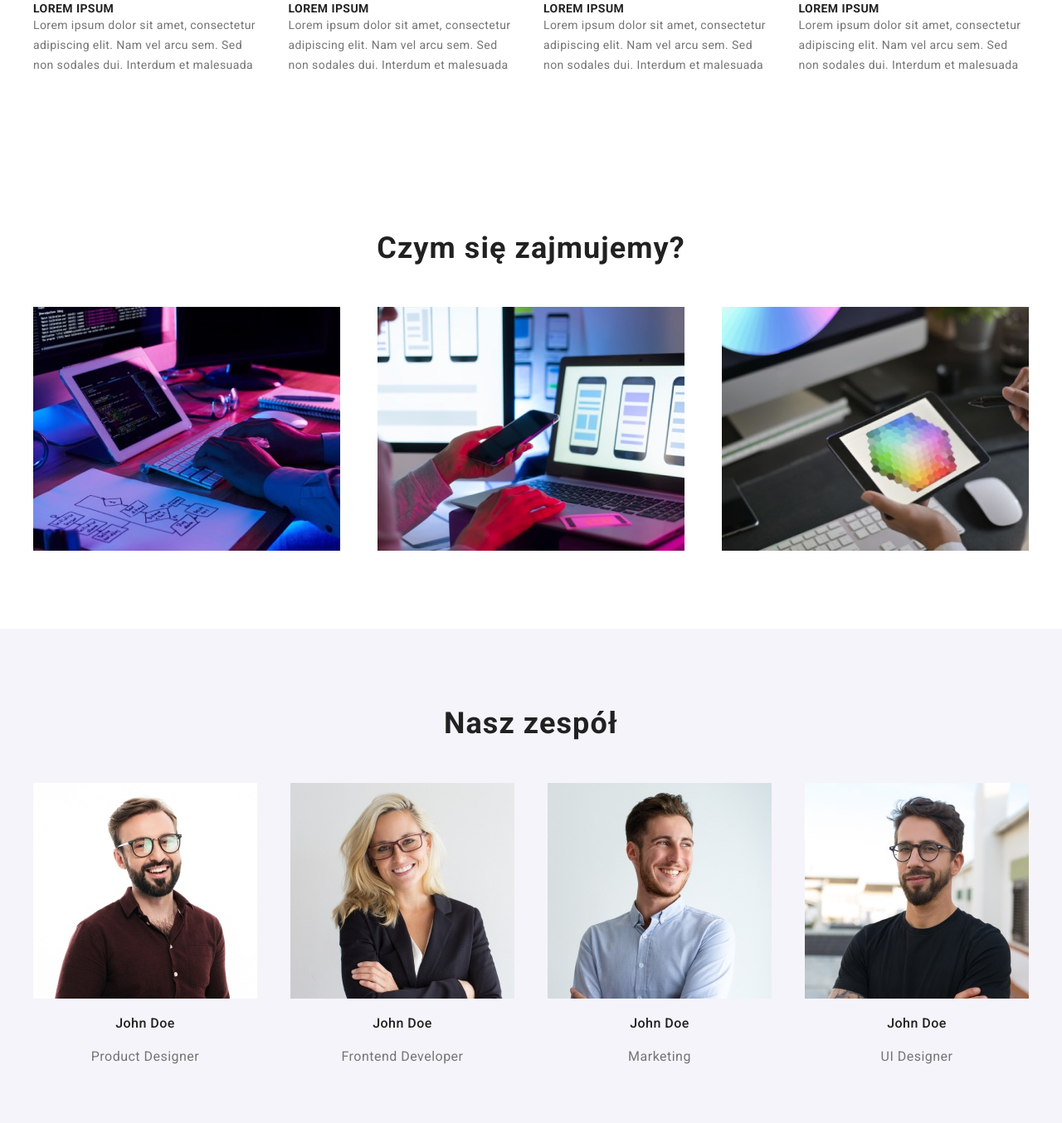
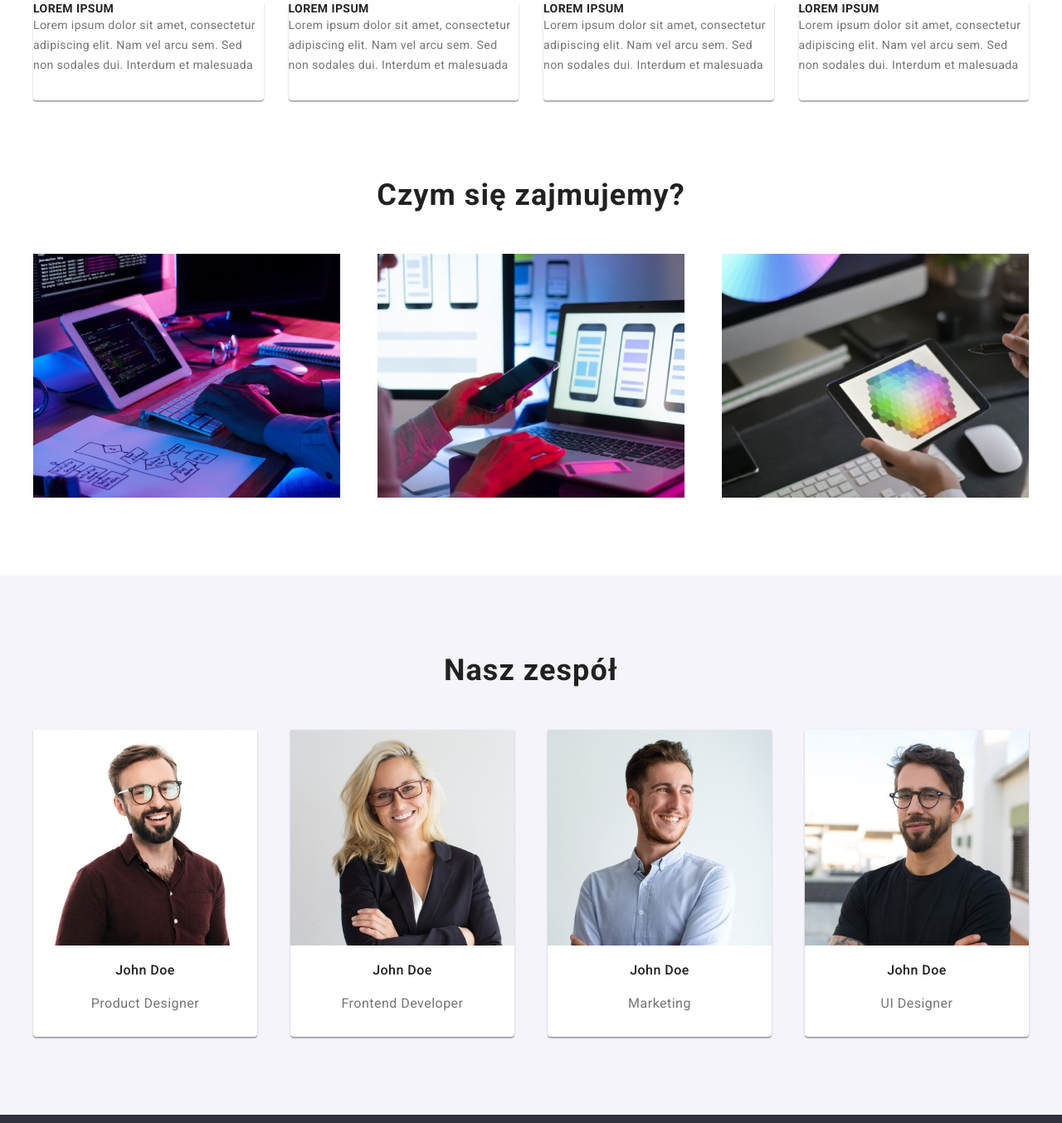
Before and after one commit to patrykdzieza/goit-hw-markup-03, a plain HTML site: page index.html in a window 1280 px wide. Shown: the part 906-2260 px from the top of the page at 83% size. Drawn offline with nearby package versions, Linux system fonts and the light colour scheme.

Commit message:
Small changes

```diff
--- a/CSS/styles.css
+++ b/CSS/styles.css
@@ -259,6 +259,11 @@ p {
 
 .section-4-col__item {
   list-style: none;
+  background-color: var(--white);
+  padding-bottom: 30px;
+  box-shadow: 0px 1px 3px rgba(0, 0, 0, 0.12), 0px 1px 1px rgba(0, 0, 0, 0.14),
+    0px 2px 1px rgba(0, 0, 0, 0.2);
+  border-radius: 0px 0px 4px 4px;
 }
 
 .section-4-col__title {
@@ -302,6 +307,7 @@ p {
 }
 .section-3-col__container {
   display: flex;
+  padding-bottom: 94px;
 }
 
 .section-3-col__title {
--- a/index.html
+++ b/index.html
@@ -82,7 +82,7 @@
         </div>
       </section>
 
-      <section class="section">
+      <section class="section-3-col__container">
         <div class="container">
           <h2 class="section-3-col__title">Czym się zajmujemy?</h2>
           <ul class="section-3-col__content">
@@ -113,7 +113,7 @@
           </ul>
         </div>
       </section>
-      <section class="section section-4-col__container--light-bg">
+      <section class="section-4-col__container section-4-col__container--light-bg">
         <div class="container">
           <h2 class="section-4-col__title--big">Nasz zespół</h2>
           <ul class="section-4-col__content">
```
